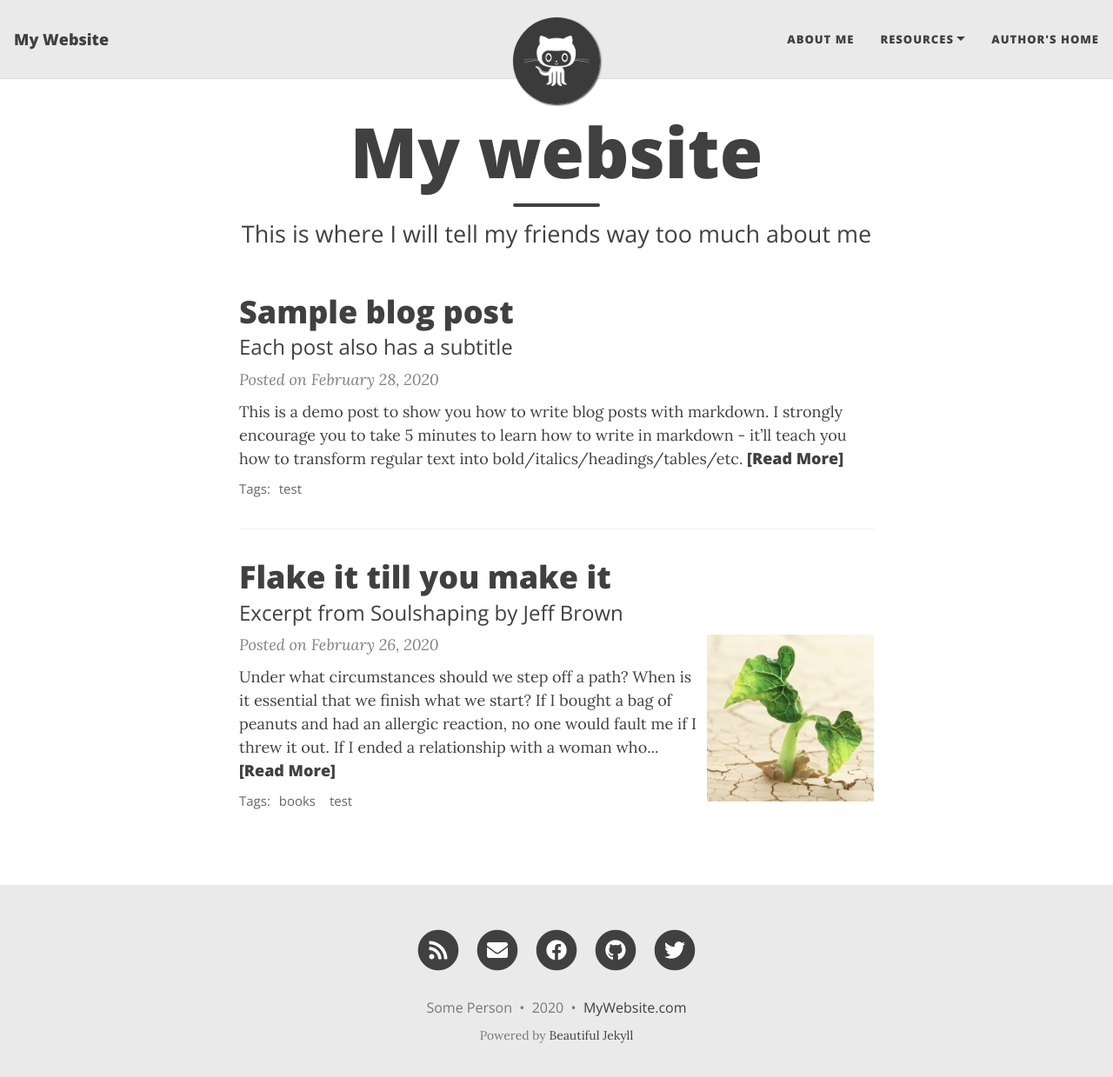
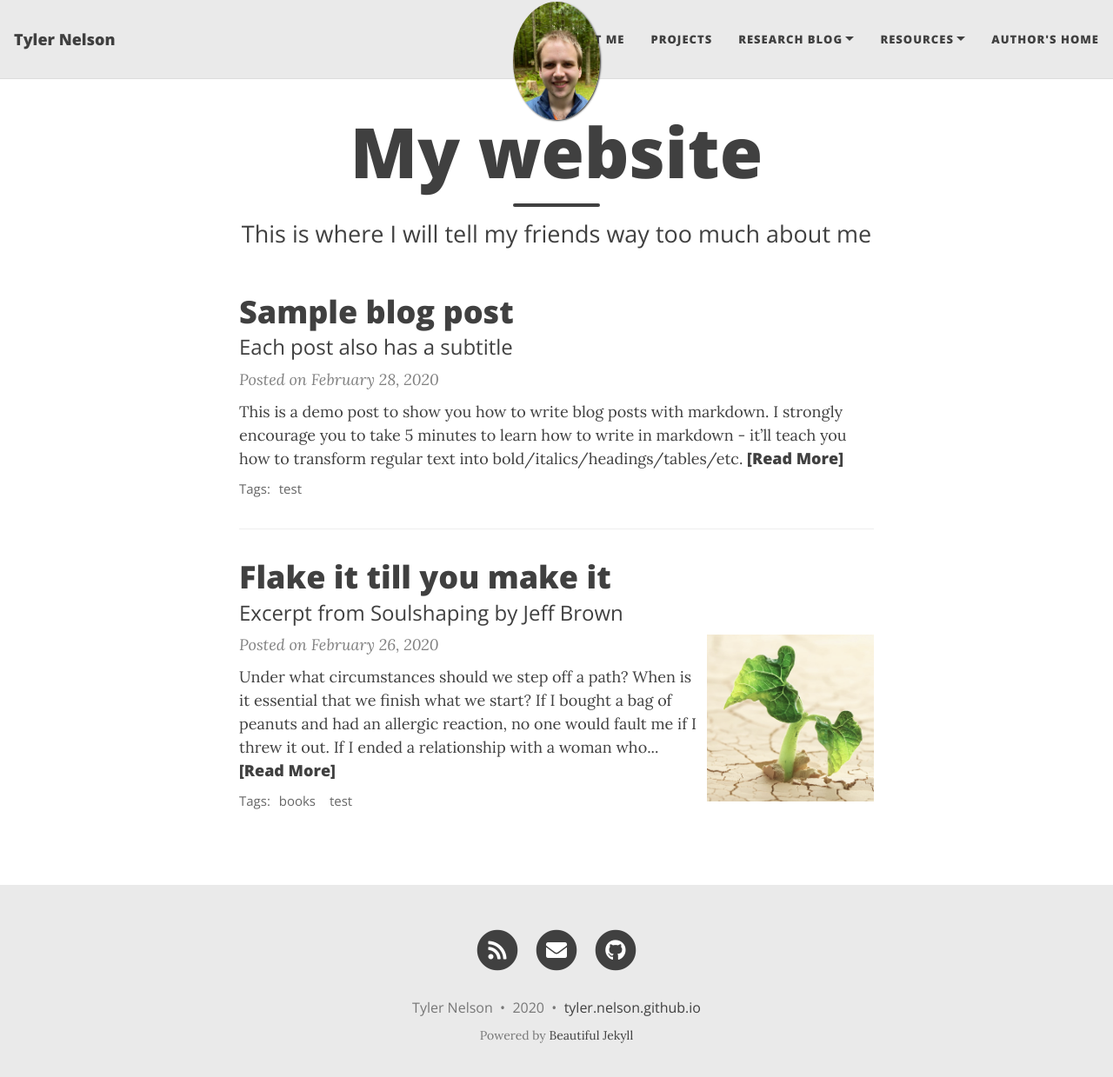
Before and after one commit to tyler-nelson/tyler-nelson.github.io, a Jekyll site: the page built from index.html, in a window 1280 px wide and 1252 px high. Shown: the top 1239 px of the window at 87% size. Built offline with Jekyll 4.4.1, drawn with Linux system fonts in a browser that asks for light colours; nearby versions of some CDN libraries; the list of posts is cut into pages by our own code.

Commit message:
figuring out markdown part 1

```diff
--- a/_config.yml
+++ b/_config.yml
@@ -6,28 +6,45 @@
 # --- Required options --- #
 
 # Name of website
-title: My Website
+title: Tyler Nelson
+
+# Short description of your site
+description: My Personal Website
+
+# --- Local development options ---
+# If your website is hosted locally rather than on GitHub, then you need to uncomment the next two parameters to set the url and baseurl
+# *** If you're not sure what this mean, then leave this section as it is. Only modify the url and baseurl if you know what you're doing!***
+
+# url is the the website domain URL without a trailing slash
+#url: "https://example.com"
+
+# baseurl should be an empty string
+#baseurl: ""
+
 
 # Your name to show in the footer
-author: Some Person
+author: Tyler Nelson
 
 # --- List of links in the navigation bar --- #
 
 navbar-links:
   About Me: "aboutme"
+  Projects:
+  Research Blog:
+    - October 20/2020: "Research Blog October 20/2020"
   Resources:
     - Beautiful Jekyll: "https://beautifuljekyll.com"
     - Learn markdown: "https://www.markdowntutorial.com/"
-  Author's home: "https://deanattali.com"
+  Author's home: "http://tyler.nelson.github.io"
 
 # --- Logo --- #
 
 # Image to show in the navigation bar - works best with a square image
 # Remove this parameter if you don't want an image in the navbar
-avatar: "/assets/img/avatar-icon.png"
+avatar: "/img/misc/headshot.jpg"
 
 # By default, the image is cut into a circle. You can disable this behaviour by setting 'round-avatar: false'
-round-avatar: true
+#round-avatar: true
 
 # If you want to have an image logo in the top-left corner instead of having the title of the website,
 # then specify the following parameter
@@ -39,10 +56,11 @@ round-avatar: true
 # Select the social network links that you want to show in the footer.
 # Uncomment the links you want to show and add your information to each one.
 social-network-links:
-  email: "someone@example.com"
-  facebook: deanattali
-  github: daattali
-  twitter: daattali
+  rss: true
+  email: "tyler.nelson@utexas.edu"
+#  facebook: deanattali
+  github: tyler.nelson
+#  twitter: daattali
 #  reddit: yourname
 #  linkedin: daattali
 #  xing: yourname
@@ -69,14 +87,14 @@ rss-description: This website is a virtual proof that I'm awesome
 
 # Select which social network share links to show in posts
 share-links-active:
-  twitter: true
-  facebook: true
-  linkedin: true
+  twitter: false
+  facebook: false
+  linkedin: false
   vk: false
 
 # How to display the link to your website in the footer
 # Remove this if you don't want a link in the footer
-url-pretty: "MyWebsite.com"
+url-pretty: "tyler.nelson.github.io"
 
 # Excerpt word length - Truncate the excerpt of each post on the feed page to the specified number of words
 excerpt_length: 50
@@ -210,6 +228,10 @@ defaults:
     values:
       layout: "page"
 
+
+# Use tags index page and make tags on each post clickable
+#link-tags: true
+
 # Exclude these files from production site
 exclude:
   - CHANGELOG.md
```
Also changed, not shown: oct20_2020.md (added, +16 -0 lines), img/misc/headshot.jpg (added), img/october2020/MC_fit_func2.png (added), img/october2020/sigma_func_v2_corner.png (added), img/october2020/sigma_intrinsic_func2_visual1.png (added), img/october2020/sigma_intrinsic_func2_visual2.png (added).
